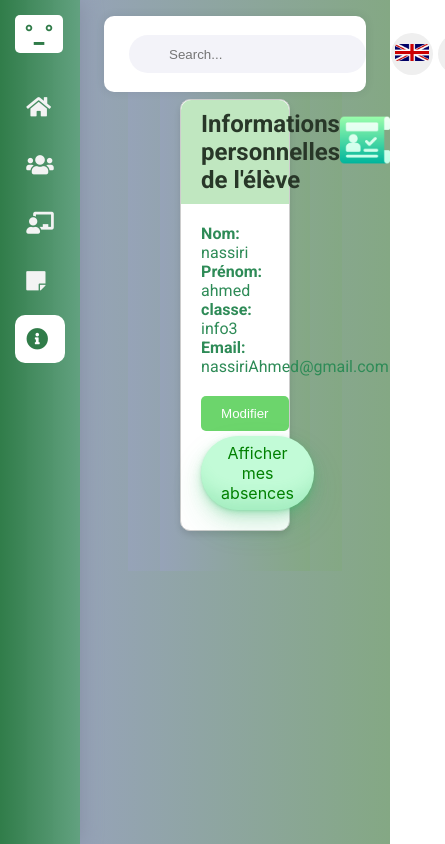
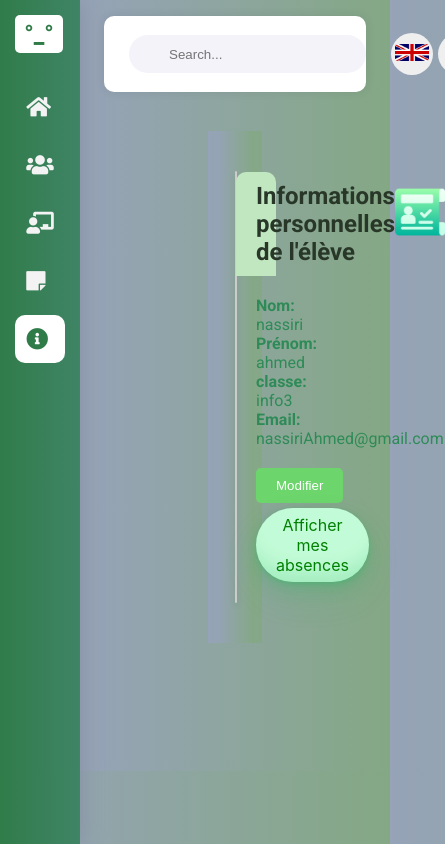
Before and after one commit to mohamed0009/EduGate-2024, an Angular app: page /info-eleve in a window 390 px wide. Shown: the whole page, 445 px wide, since content can reach past the window. Built offline with nearby package versions, Linux system fonts and the light colour scheme.

Commit message:
'Update body and header components to adjust layout and add responsiveness to search feature'
* Body component:
	+ Adjusted width, removed height, increased padding and updated background color
* Header component:
	+ Added

```diff
--- a/src/app/body/body.component.scss
+++ b/src/app/body/body.component.scss
@@ -1,14 +1,14 @@
 .body {
 
     width: calc(100% - 5rem);
-    height: 100vh;
+    // height: 100vh;
     margin-left: 5rem;
     z-index: 0;
     position: relative;
     top: 0;
     transition: all 0.5s ease;
     background:  linear-gradient(to left, #84a884, #96a3b8);
-    padding: 3rem;
+    padding: 8rem;
     color: #2E8B57;
 }
 
--- a/src/app/header/header.component.ts
+++ b/src/app/header/header.component.ts
@@ -1,4 +1,4 @@
-import { Component, Input, OnInit } from '@angular/core';
+import { Component, HostListener, Input, OnInit } from '@angular/core';
 
 @Component({
   selector: 'app-header',
@@ -11,11 +11,19 @@ export class HeaderComponent implements OnInit {
 
   @Input() collapsed = false;
   @Input() screenWidth = 0;
+  canShowSearchAsOverlay =false;
 
 constructor(){ }
 
+
+@HostListener('window:resize', ['$event'])
+onResize(event: any) {
+  this.checkCanShowSearchAsOverlay(window.innerWidth);
+
+}
+
 ngOnInit(): void {
-
+    this.checkCanShowSearchAsOverlay(window.innerWidth);
 }
 getHeadClass(): string {
   let styleClass = '';
@@ -29,4 +37,14 @@ getHeadClass(): string {
 }
 return styleClass;
 }
+
+checkCanShowSearchAsOverlay(innerWidth:number):void {
+  if(innerWidth<845){
+    this.canShowSearchAsOverlay=true;
+
+  }else{
+    this.canShowSearchAsOverlay=false;
+  }
 }
+
+}
--- a/src/styles.css
+++ b/src/styles.css
@@ -10,6 +10,7 @@
 body {
     position: relative;
     font-family: 'Roboto', sans-serif;
+    background:  linear-gradient(to left, #84a884, #96a3b8);
 }
 
 .card {
```
